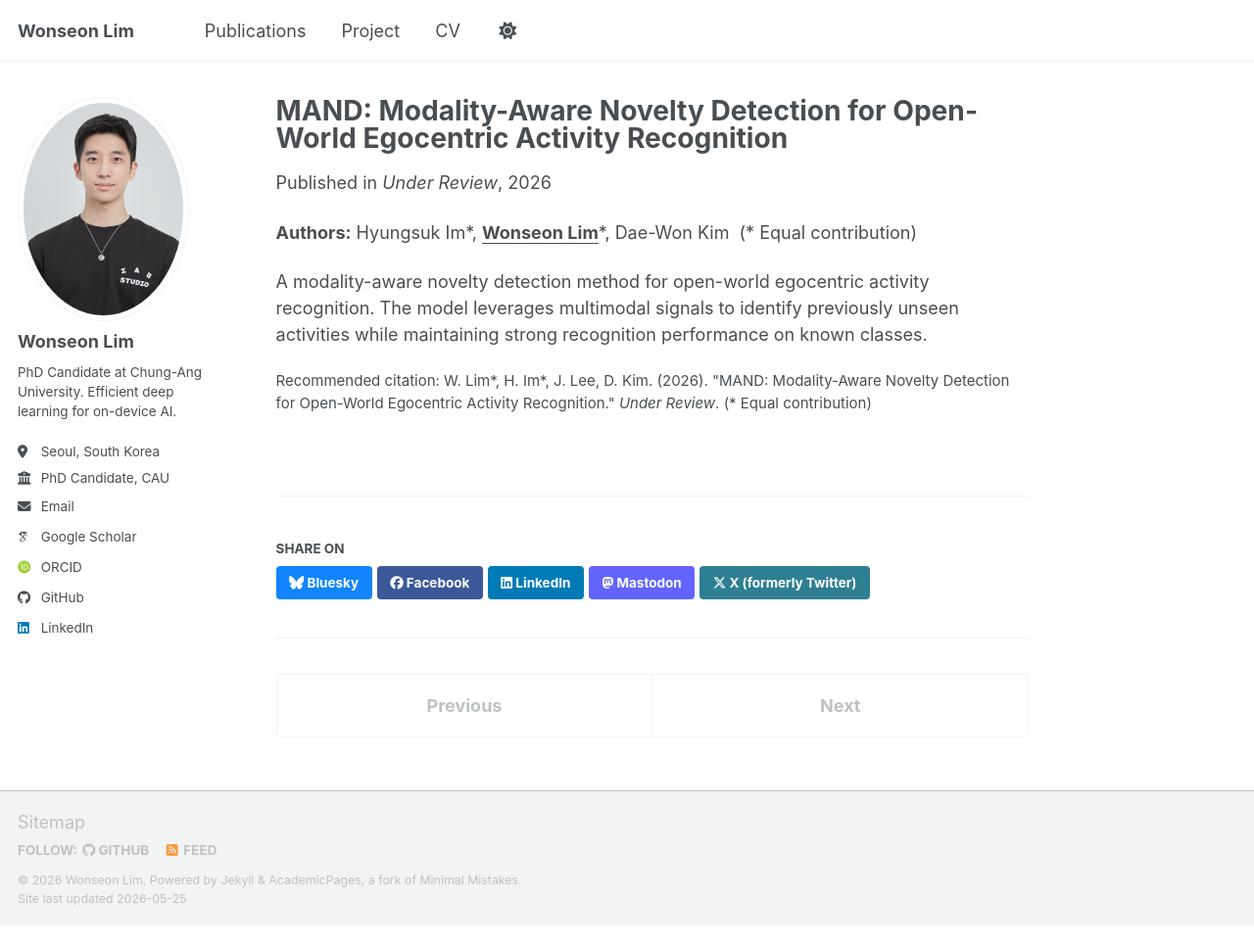
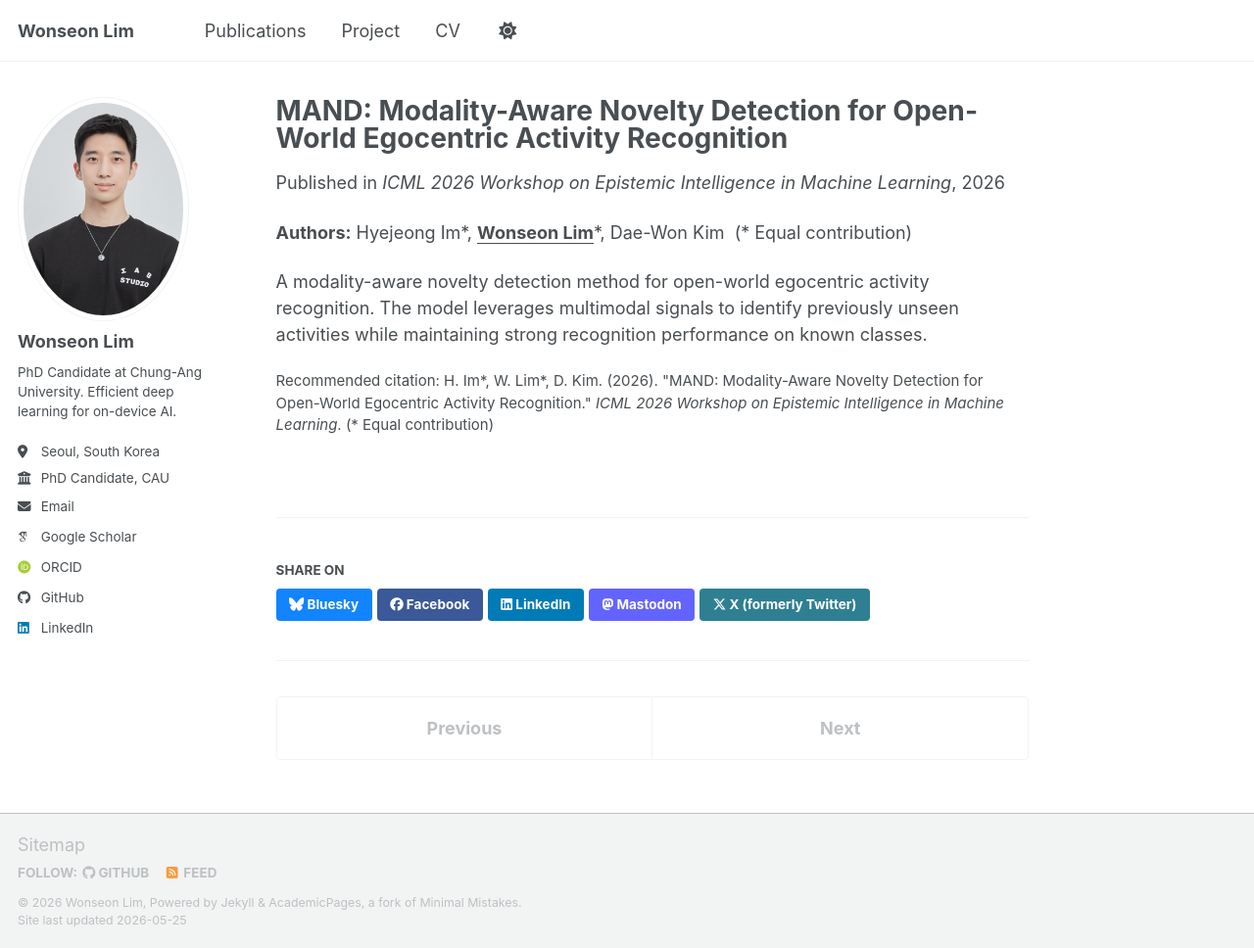
Before and after one commit to laymond1/laymond1.github.io, a Jekyll site: the page built from _publications/2026-07-10-mand.md, in a window 1280 px wide and 968 px high. Shown: the whole window at 98% size. Built offline with Jekyll 4.4.1, drawn with Linux system fonts in a browser that asks for light colours; some web fonts are replaced; a script bundle is joined from its source files by our own code; library files that are not in the unit come from our copies.

Commit message:
Update MAND paper venue and author info

```diff
--- a/_publications/2026-01-01-mand.md
+++ b/_publications/2026-07-10-mand.md
@@ -1,26 +1,26 @@
 ---
 title: "MAND: Modality-Aware Novelty Detection for Open-World Egocentric Activity Recognition"
 collection: publications
-category: under_review
+category: conferences
 permalink: /publication/2026-mand
 excerpt: "A modality-aware novelty detection framework for open-world egocentric activity recognition that leverages multimodal cues to distinguish novel activities from known ones."
-date: 2026-01-01
-venue: "Under Review"
-venue_short: "Under Review"
+date: 2026-07-10
+venue: "ICML 2026 Workshop on Epistemic Intelligence in Machine Learning"
+venue_short: "EIML @ ICML 2026"
+image: /images/papers/mand.png
 arxivurl: "https://arxiv.org/abs/2603.16970"
-authors_html: "Hyungsuk Im*, <span class='self'>Wonseon Lim</span>*, Dae-Won Kim"
-citation: "W. Lim*, H. Im*, J. Lee, D. Kim. (2026). &quot;MAND: Modality-Aware Novelty Detection for Open-World Egocentric Activity Recognition.&quot; <i>Under Review</i>. (* Equal contribution)"
+authors_html: "Hyejeong Im*, <span class='self'>Wonseon Lim</span>*, Dae-Won Kim"
+citation: "H. Im*, W. Lim*, D. Kim. (2026). &quot;MAND: Modality-Aware Novelty Detection for Open-World Egocentric Activity Recognition.&quot; <i>ICML 2026 Workshop on Epistemic Intelligence in Machine Learning</i>. (* Equal contribution)"
 bibtex: |
   @misc{im2026mand,
-    author = {Im, Hyungsuk and Lim, Wonseon and Kim, Dae-Won},
+    author = {Im, Hyejeong and Lim, Wonseon and Kim, Dae-Won},
     title  = {{MAND}: Modality-Aware Novelty Detection for Open-World Egocentric Activity Recognition},
     year   = {2026},
     eprint = {2603.16970},
     archivePrefix = {arXiv},
-    note   = {Under review. Equal contribution between Im and Lim.}
   }
 ---
 
-**Authors:** Hyungsuk Im\*, **<u>Wonseon Lim</u>**\*, Dae-Won Kim &nbsp;(\* Equal contribution)
+**Authors:** Hyejeong Im\*, **<u>Wonseon Lim</u>**\*, Dae-Won Kim &nbsp;(\* Equal contribution)
 
 A modality-aware novelty detection method for open-world egocentric activity recognition. The model leverages multimodal signals to identify previously unseen activities while maintaining strong recognition performance on known classes.
```
Also changed, not shown: _publications/2026-06-06-cps-prompt.md (renamed from _publications/2026-06-01-cps-prompt.md, +1 -1 lines), images/papers/mand.png (added).
